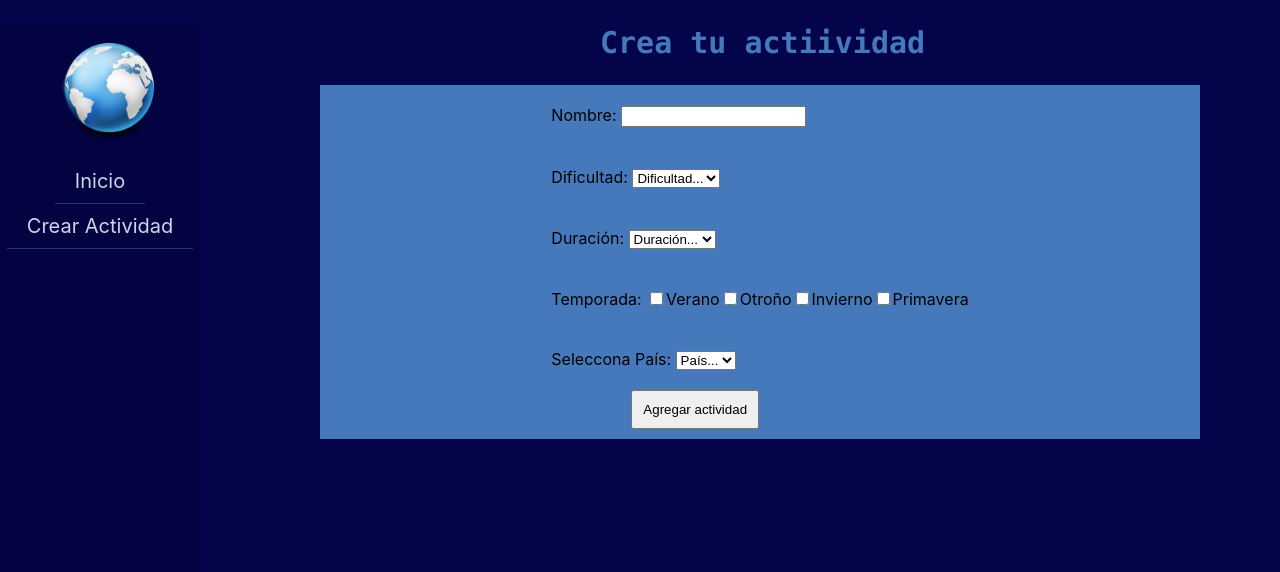
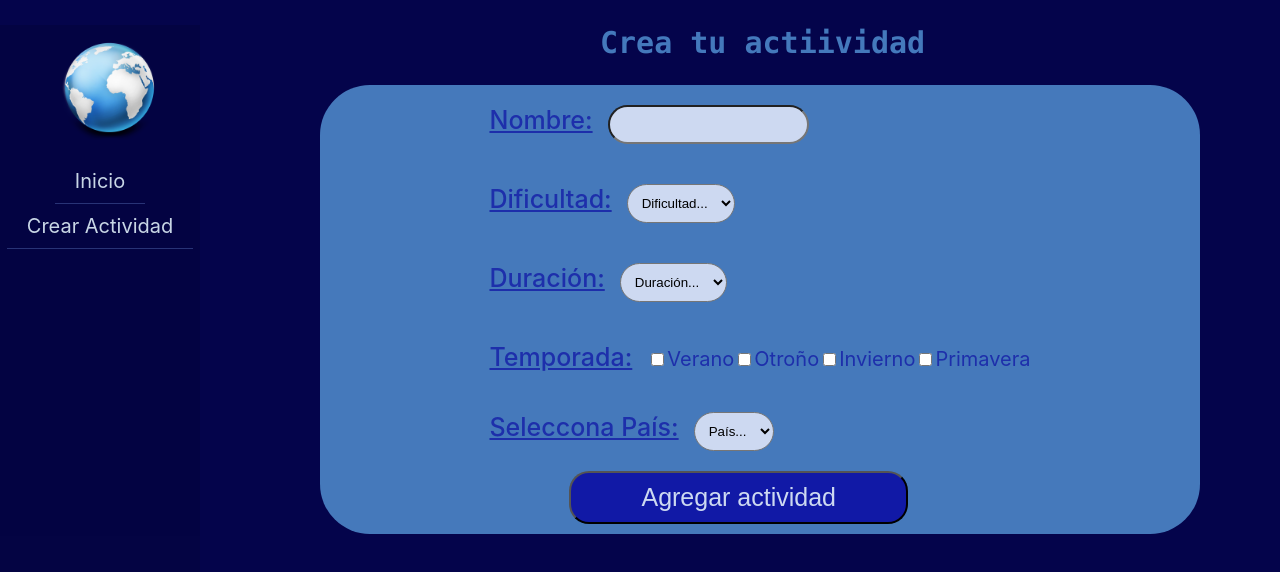
Before and after one commit to anamad8/HenryCountry, a React (Create React App) app in the folder PI-Countries-main/client/: page /activity in a window 1280 px wide. Shown: the top 572 px of the page. Built offline with nearby package versions, Linux system fonts and the light colour scheme.

Commit message:
Tercer avance

```diff
--- a/PI-Countries-main/client/src/componets/Crear/Crear.js
+++ b/PI-Countries-main/client/src/componets/Crear/Crear.js
@@ -9,13 +9,12 @@ function validate(details){
     let errors = {}
 
     if(!details.name){
-        errors.name = 'Name is required';
+        errors.name = 'Se requiere el nombre';
     }
-    if(!details.duration){
-        errors.duration = 'Duration is required';
-    } else if (/(?:[01]\d|2[0-3]):(?:[0-5]\d):(?:[0-5]\d)/.test(details.duration)){
-        errors.duration = 'Duration must be HH:MM:SS format';
+    if(!details.dificultad){
+        errors.dificultad = 'Se requiere el dificultad';
     }
+
     return errors
 }
 
@@ -41,7 +40,7 @@ export default function Crear() {
         e.preventDefault();
         console.log(details)
         dispatch(createActivity(details))
-        alert('Activity Created')
+        alert('Actividad Creada')
 
         setDetails({
             name:'',
@@ -90,7 +89,7 @@ export default function Crear() {
             <div  className={s.form}>
                 <form onSubmit= {(e) => handleSubmit(e)}>
                         <div className={s.names}>
-                        <label>Nombre: </label>
+                            <label>Nombre:</label>
                             <input
                                 type= 'text'
                                 value= {details.name}
@@ -102,12 +101,11 @@ export default function Crear() {
                             )}
 
                         </div>
-                    <div className={s.diff}>
-                        <label>Dificultad: </label>
+                        <div className={s.names}>
+                            <label>Dificultad:</label>
                             <select
                                 name='dificultad'
-                            onChange={(e) => handleChange(e)}
-                        >
+                                onChange={(e) => handleChange(e)}>
                                 <option value=''>Dificultad...</option>
                                 <option value='1'>1</option>
                                 <option value='2'>2</option>
@@ -115,9 +113,12 @@ export default function Crear() {
                                 <option value='4'>4</option>
                                 <option value='5'>5</option>
                             </select>
+                            {errors.dificultad && (
+                                <p className='dificultad'>{errors.dificultad}</p>
+                            )}
                         </div>
-                    <div className={s.dur}>
-                    <label>Duración: </label>
+                        <div className={s.names}>
+                        <label>Duración:</label>
                             <select
                                 name='duration'
                                 value={details.duration}
@@ -130,41 +131,40 @@ export default function Crear() {
                                 <option value='4'>1 Día</option>
                                 <option value='5'>Indefinido</option>
                             </select>
-
                         </div>
-                    <div className={s.tem}>
-                        <label>Temporada: </label>
-                        <label>
+                        <div className={s.names}>
+                            <label>Temporada:</label>
+                            <selec className={s.temp}>
                                 <input
                                     type='checkbox'
                                     name='Verano'
                                     value='Verano'
                                     onChange={(e) => handleCheck(e)}
-                            />Verano</label>
-                        <label>
+                                />Verano</selec>
+                            <selec className={s.temp}>
                                 <input
                                     type='checkbox'
                                     name='Otoño'
                                     value='Otoño'
                                     onChange={(e) => handleCheck(e)}
-                            />Otroño</label>
-                        <label>
+                                />Otroño</selec>
+                            <selec className={s.temp}>
                                 <input
                                     type='checkbox'
                                     name='Invierno'
                                     value='Invierno'
                                     onChange={(e) => handleCheck(e)}
-                            />Invierno</label>
-                        <label>
+                                />Invierno</selec>
+                            <selec className={s.temp}>
                                 <input
                                     type='checkbox'
                                     name='Primavera'
                                     value='Primavera'
                                     onChange={(e) => handleCheck(e)}
-                            />Primavera</label>
+                                />Primavera</selec>
                         </div>
-                    <div className={s.pais}>
-                        <label>Seleccona País: </label>
+                        <div className={s.names}>
+                            <label>Seleccona País:</label>
                             <select onChange= {(e) => handleSelect(e)}>
                                 <option value=''>País...</option>
                                 {countries.map((c) => (
--- a/PI-Countries-main/client/src/componets/Crear/Crear.module.css
+++ b/PI-Countries-main/client/src/componets/Crear/Crear.module.css
@@ -14,30 +14,49 @@
     justify-content: space-around;
     margin-left: 320px;
     margin-right: 80px;
+    border-radius: 50px;
 }
 
 .names{
     padding: 20px;
 }
-
-.diff{
-    padding: 20px;
+.names label{
+    text-decoration: underline;
+    font-size: 25px;
+    font-weight: 500;
+    color: rgba(10, 10, 163, 0.671);
+    padding-right: 15px;
 }
 
-.dur{
-    padding: 20px;
+.names input{
+    background: rgb(205, 217, 241);
+    padding: 10px;
+    border-radius: 20px;
 }
 
-.tem{
-    padding: 20px;
+.names select{
+    background: rgb(205, 217, 241);
+    padding: 10px;
+    border-radius: 20px;
 }
 
-.pais{
-    padding: 20px;
+.temp{
+    color: rgba(10, 10, 163, 0.671);
+    font-size: 20px;
+    font-weight: 400;
 }
 
 .btnActivity{
-    padding: 10px;
+    padding: 10px 70px;
     margin-left: 100px;
     margin-bottom: 10px;
+    border-radius: 20px;
+    background: rgba(10, 10, 163, 0.863);
+    color: rgb(205, 217, 241);
+    font-size: 25px;
 }
+
+.btnActivity:hover{
+    background: rgb(205, 217, 241);
+    color:rgba(10, 10, 163, 0.863);
+}
--- a/PI-Countries-main/client/src/componets/Home/Home.js
+++ b/PI-Countries-main/client/src/componets/Home/Home.js
@@ -11,7 +11,7 @@ import { getCountries, filterContinent, sort, filterActivity  } from '../../acti
 export default function Home() {
     const dispatch = useDispatch();
     const allCountries = useSelector((state) => state.allCountries); //reeemplazo del mapStateToProps
-
+    const activityFilter = useSelector((state) => state.allCountries)
     // console.log(allCountries)
 
     const [order, setOrder] = useState("")
@@ -75,7 +75,7 @@ export default function Home() {
                 <select onChange = {(e) => handleFilterActivity(e)} className={s.selec}>
                     <option value='All'>Actividad</option>
                     {
-                        allCountries.map(activity => (
+                        activityFilter.map(activity => (
                             <option value={activity.name}>{activity.name}</option>
                         ))
                     }
--- a/PI-Countries-main/client/src/reducer/index.js
+++ b/PI-Countries-main/client/src/reducer/index.js
@@ -18,14 +18,13 @@ function rootReducer(state = initialState, action){
         case 'FILTER_CONTINENT':
             const allCountries = state.allCountries;
             const continentFilter = action.payload === 'All' ? allCountries : allCountries.filter( c => c.continente === action.payload)
-            console.log(continentFilter)
+
             return {
                 ...state,
                 allCountries: continentFilter
             }
         case 'SORT':
         var sorted
-        console.log(sorted)
             if(action.payload === 'nada'){
                 sorted = state.allCountries
             }
```
Also changed, not shown: 1 other file (tests, documents, lock files or other folders). Lines whose indentation alone changed are shown as unchanged.
